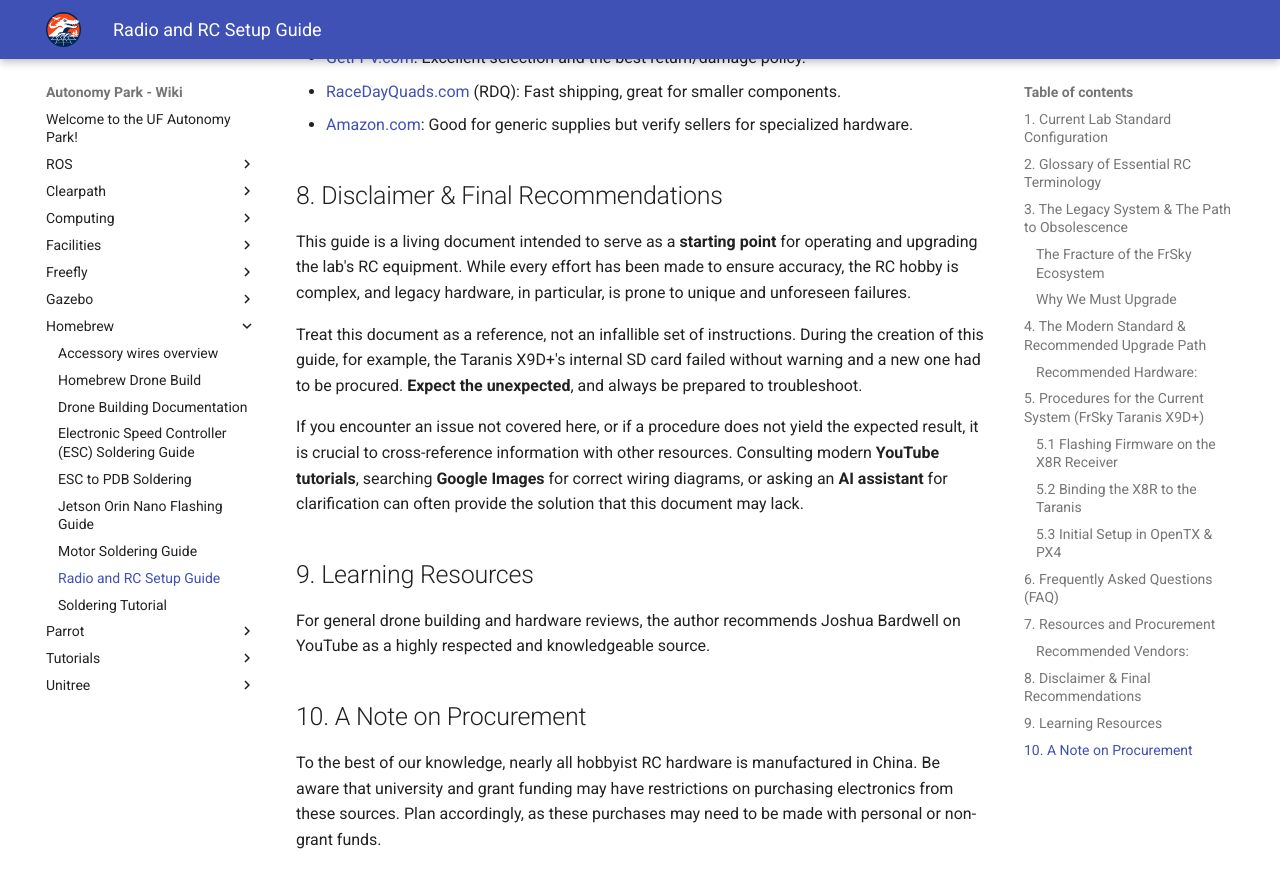
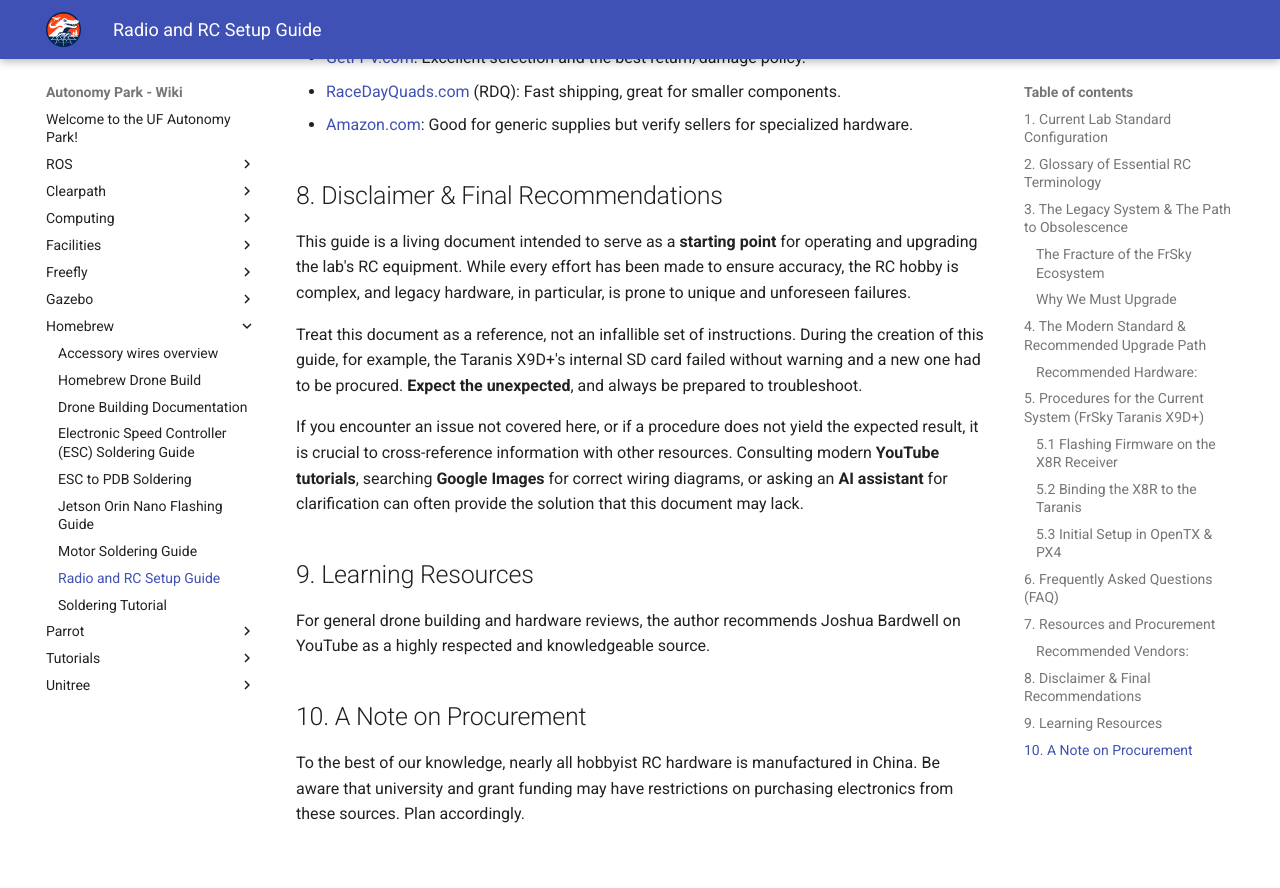
Before and after one commit to UFL-Autonomy-Park/apark_wiki, an MkDocs documentation site: the page built from docs/homebrew/radio-and-rc-setup.md, in a window 1280 px wide and 900 px high, scrolled down 8205 px. Shown: the top 888 px of the window. Built offline with MkDocs 1.6.1 and Material for MkDocs 9.7.7, drawn with Linux system fonts in a browser that asks for light colours.

Commit message:
Remove part of statement about procurement in Radio and RC setup guide

```diff
--- a/docs/homebrew/radio-and-rc-setup.md
+++ b/docs/homebrew/radio-and-rc-setup.md
@@ -190,4 +190,4 @@
 For general drone building and hardware reviews, the author recommends Joshua Bardwell on YouTube as a highly respected and knowledgeable source.
 
 ## 10. A Note on Procurement
-To the best of our knowledge, nearly all hobbyist RC hardware is manufactured in China. Be aware that university and grant funding may have restrictions on purchasing electronics from these sources. Plan accordingly, as these purchases may need to be made with personal or non-grant funds.
+To the best of our knowledge, nearly all hobbyist RC hardware is manufactured in China. Be aware that university and grant funding may have restrictions on purchasing electronics from these sources. Plan accordingly.
```
